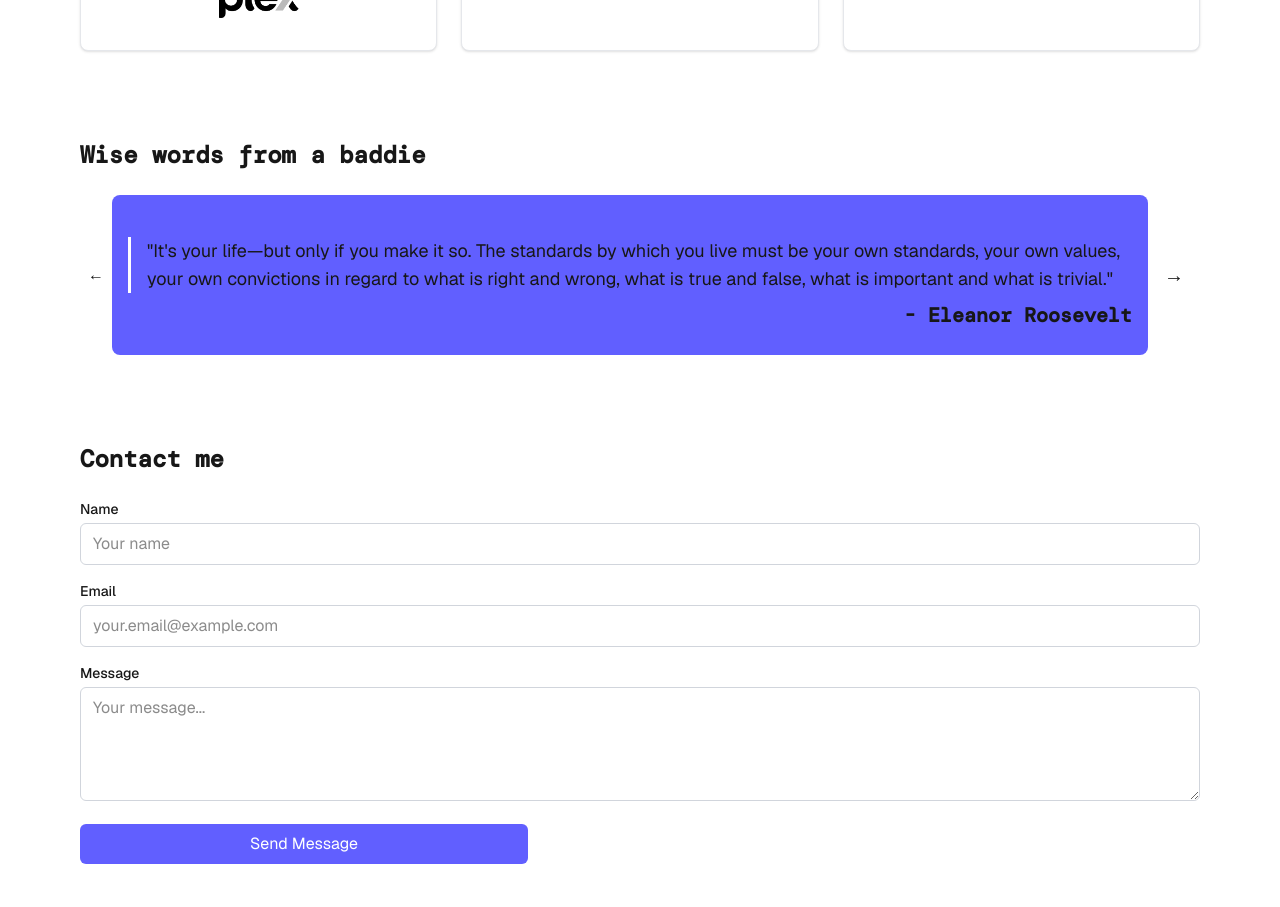
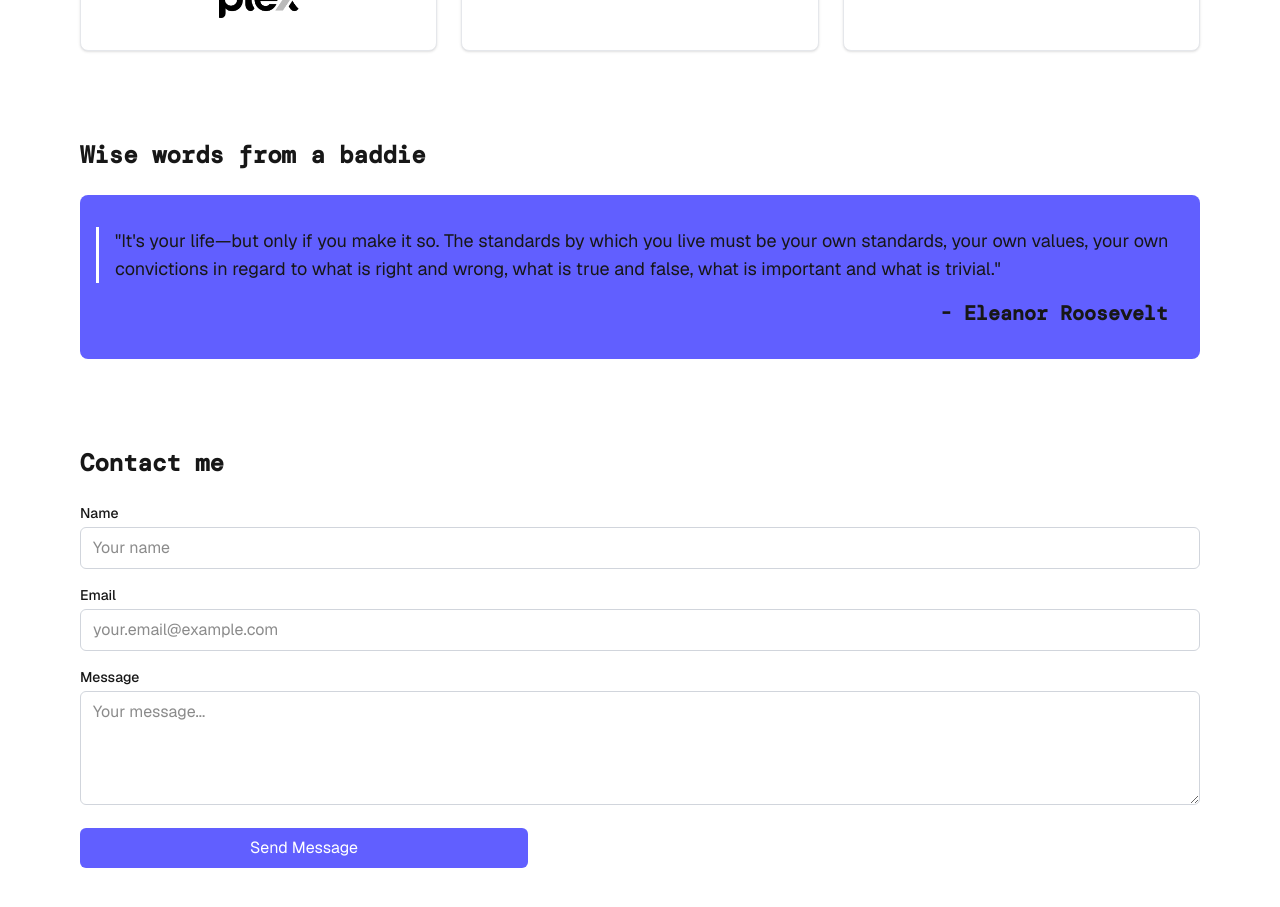
Before and after one commit to lincolnwisely/lincoln-wisely, a Next.js app: page / in a window 1280 px wide. Shown: the part 1100-2007 px from the top of the page. Built offline with nearby package versions, Linux system fonts and the light colour scheme; a web font is replaced by a local one.

Commit message:
remove carousel and fix contact form link

```diff
--- a/src/app/page.tsx
+++ b/src/app/page.tsx
@@ -92,7 +92,7 @@ export default function Home() {
           </div>
           <br />
 
-          <div className="w-full hidden md:block">
+          <div className="w-full">
             <h2 className="font-mono font-bold text-2xl">
               Wise words from a baddie
             </h2>
--- a/src/components/banner.tsx
+++ b/src/components/banner.tsx
@@ -6,7 +6,7 @@ export default function Banner() {
       {' '}
                 <a
           className="underline"
-          href="hhttps://lincolnwisely.com#form"
+          href="https://lincolnwisely.com#form"
           target="_blank"
           rel="noopener noreferrer"
         >
--- a/src/components/quotes.tsx
+++ b/src/components/quotes.tsx
@@ -42,39 +42,43 @@ const leQuotes: quote[] = [
 import { useState } from 'react';
 
 export default function Quote() {
-  const [currentIndex, setCurrentIndex] = useState(0);
-  const currentQuote = leQuotes[currentIndex];
+  // const [currentIndex, setCurrentIndex] = useState(0);
+  // const currentQuote = leQuotes[currentIndex];
 
-  const nextQuote = () => {
-    setCurrentIndex((prev) => (prev + 1) % leQuotes.length);
-  };
+  // const nextQuote = () => {
+  //   setCurrentIndex((prev) => (prev + 1) % leQuotes.length);
+  // };
 
-  const prevQuote = () => {
-    setCurrentIndex((prev) => (prev - 1 + leQuotes.length) % leQuotes.length);
-  };
+  // const prevQuote = () => {
+  //   setCurrentIndex((prev) => (prev - 1 + leQuotes.length) % leQuotes.length);
+  // };
 
   return (
 
+    <div className="flex flex-column">
 
-    <div className="flex flex-column justify-between h-40">
-
-         <button onClick={prevQuote} className="text-indigo hover:text-indigo-200 text-1xl m-2  ">
+         {/* <button onClick={prevQuote} className="text-indigo hover:text-indigo-200 text-1xl">
           ←
-        </button>
-    <div className="flex flex-auto justify-center flex-col gap-2 rounded-lg bg-indigo-500 p-4">
+        </button> */}
+    <div className="p-4 rounded-lg bg-indigo-500 h-full">
 
 
       <blockquote className="mt-4 pl-4 border-l-3 border-white text-lg whitespace-pre-wrap">
-        &quot;{currentQuote.message}&quot;
+        &quot;{leQuotes[0].message}&quot;
       </blockquote>
-      <p className="text-right font-bold font-mono text-xl">
-        - {currentQuote.author}
+
+
+      <div className="flex flex-row justify-end">
+      <p className="text-right font-bold font-mono text-xl p-4">
+        - {leQuotes[0].author}
       </p>
+             {/* <button onClick={nextQuote} className="flex-none text-indigo hover:text-indigo-200 text-xl">
+          →
+        </button> */}
+      </div>
+
 
     </div>
-            <button onClick={nextQuote} className="flex-none text-indigo hover:text-indigo-200 text-xl m-4">
-          →
-        </button>
     </div>
   );
 }
```
